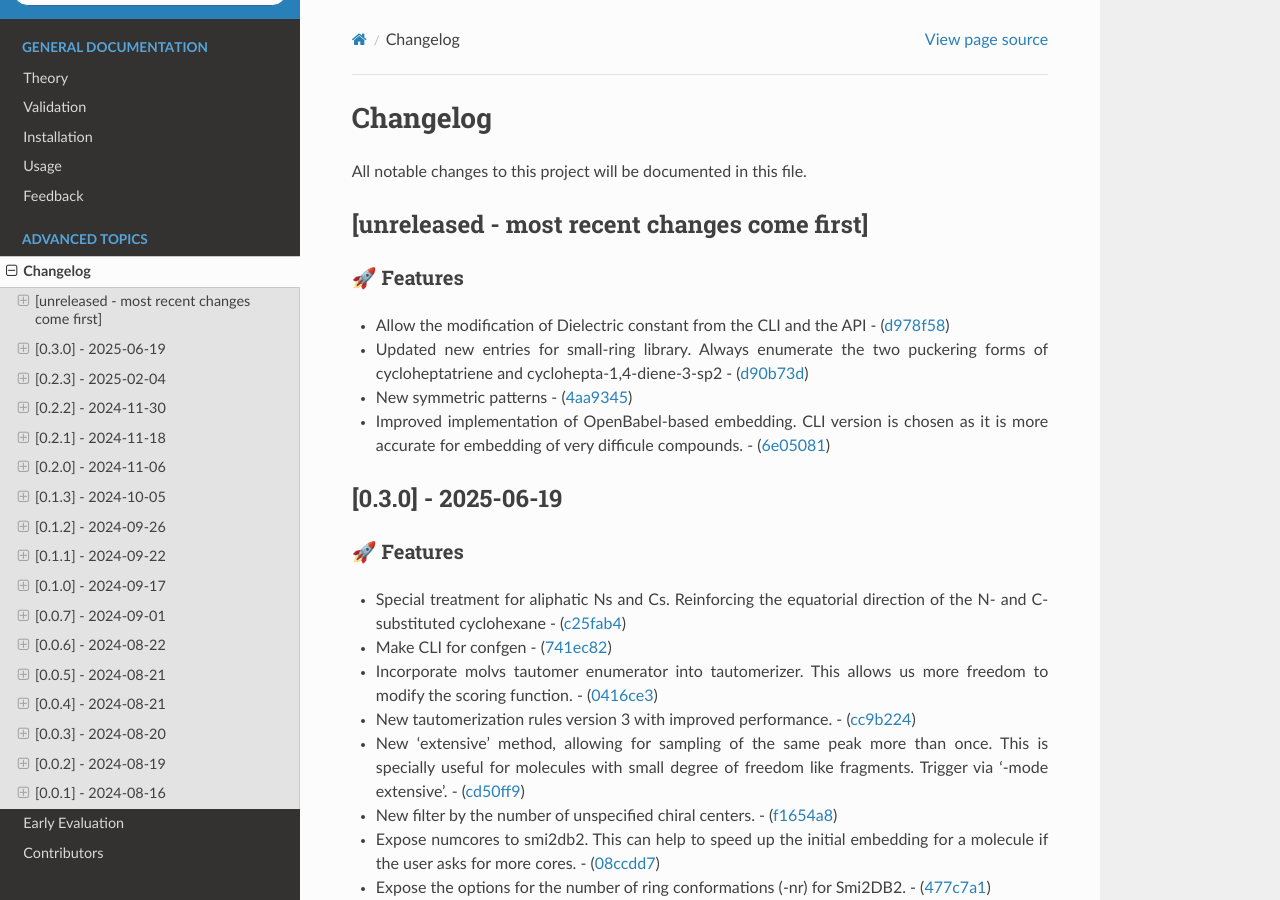
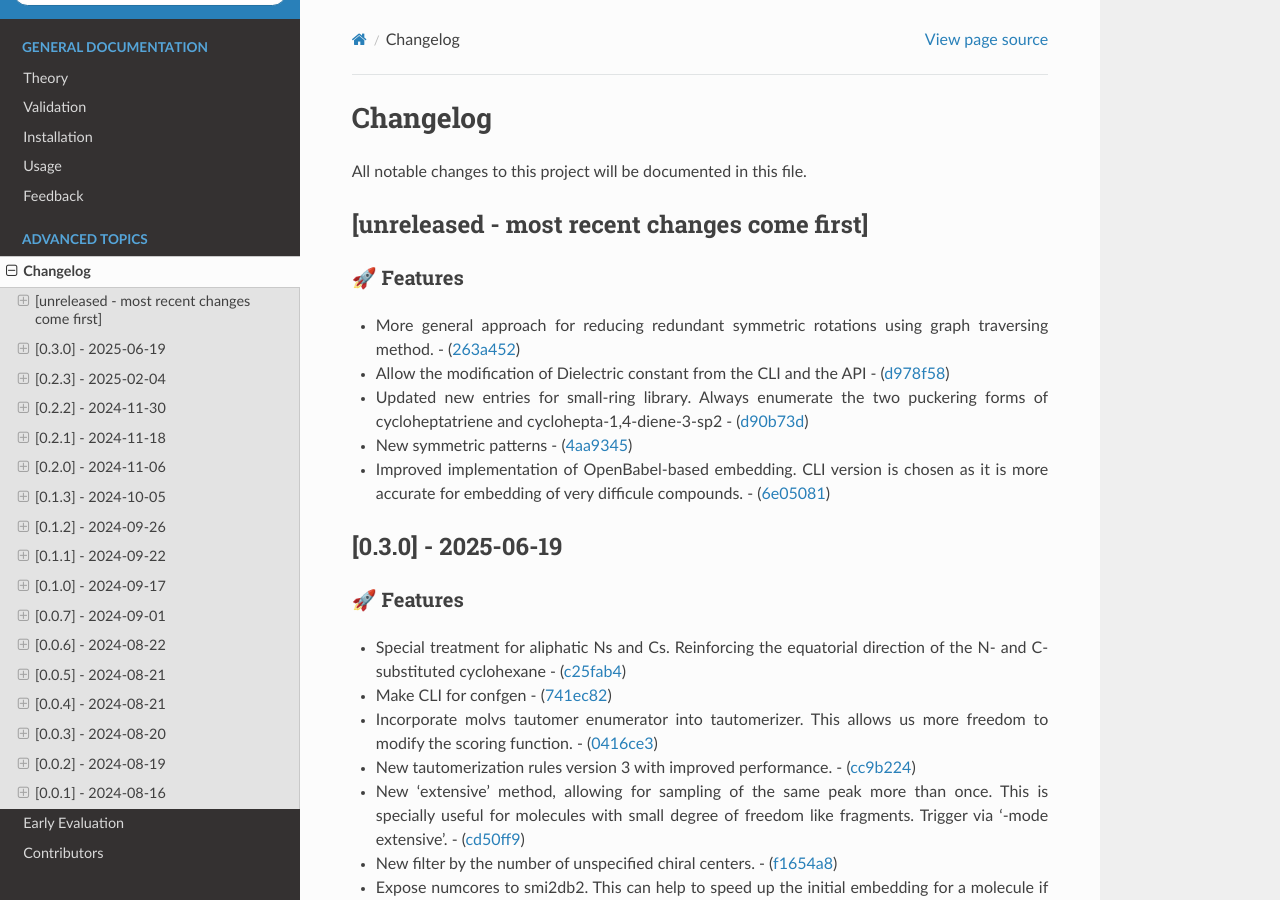
Before and after one commit to phonglam3103/msani-readthedocs, a Sphinx documentation site: the page built from docs/source/changes.rst, in a window 1280 px wide and 900 px high. Built offline with Sphinx 7.4.7 and the Read the Docs theme 3.1.0, drawn with Linux system fonts in a browser that asks for light colours; formulas are drawn with MathJax 3.

Commit message:
Update changes.rst from the software repository

```diff
--- a/docs/source/changes.rst
+++ b/docs/source/changes.rst
@@ -9,6 +9,9 @@ All notable changes to this project will be documented in this file.
 🚀 Features
 ~~~~~~~~~~~
 
+-  More general approach for reducing redundant symmetric rotations
+   using graph traversing method. -
+   (`263a452 <https://github.com/phonglam3103/EirVS/commit/263a4521847b27dd32973c7f4e6ee15d9b97148f>`__)
 -  Allow the modification of Dielectric constant from the CLI and the
    API -
    (`d978f58 <https://github.com/phonglam3103/EirVS/commit/d978f58781fd03389f05d9111063340b8a082fb4>`__)
```
